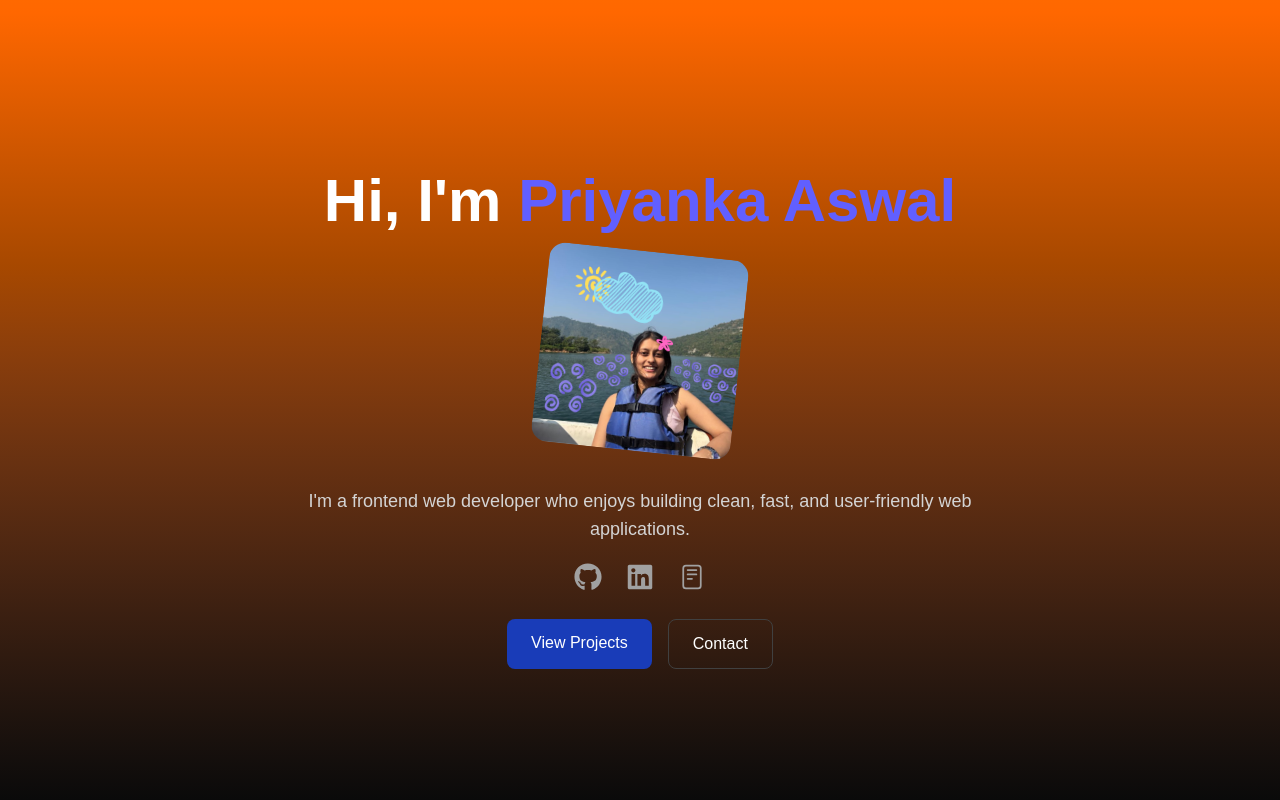
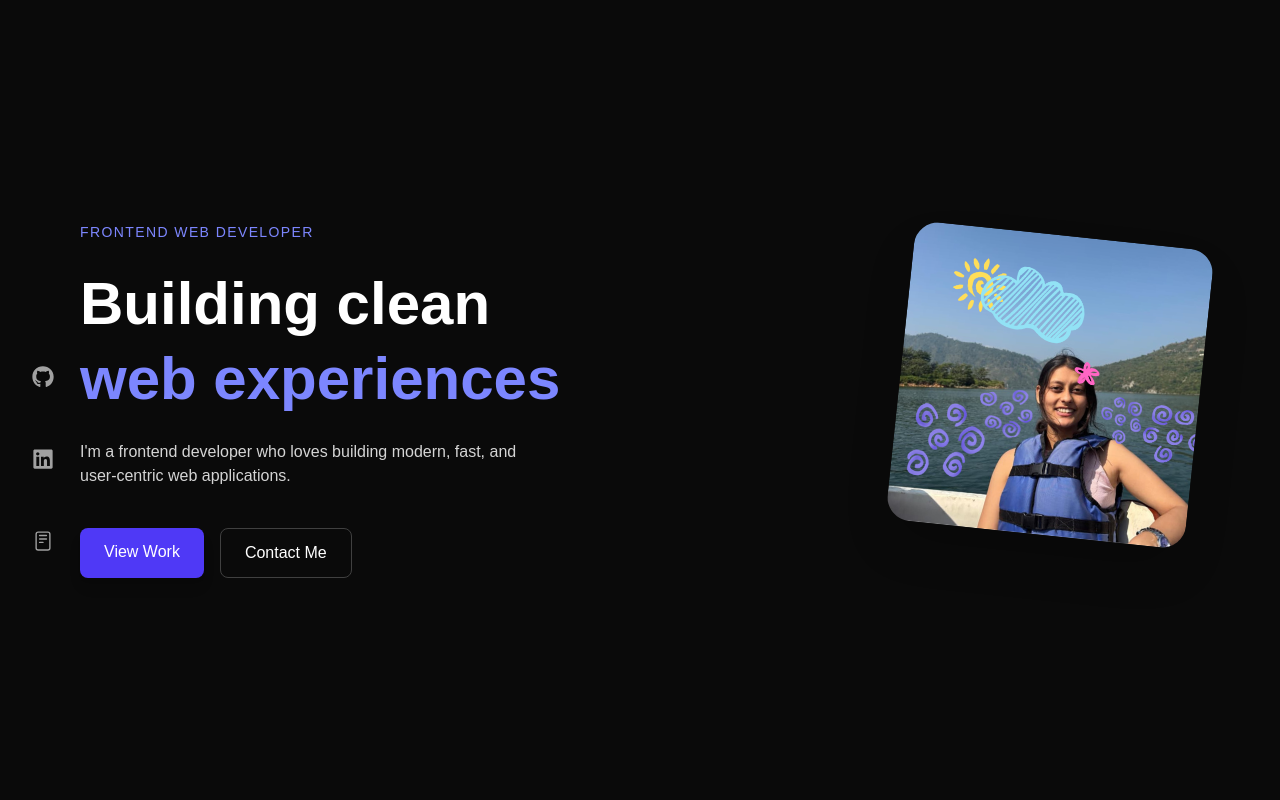
Before and after one commit to Priyankaadev/Portfolio-nextjs, a Next.js app: page / in a window 1280 px wide. Shown: the top 800 px of the page. Built offline with nearby package versions, Linux system fonts and the light colour scheme.

Commit message:
modified the hero section

```diff
--- a/src/components/Contact.tsx
+++ b/src/components/Contact.tsx
@@ -5,7 +5,7 @@ import { FaGithub, FaLinkedin, FaEnvelope } from "react-icons/fa";
 
 export default function Contact() {
   return (
-    <section id="contact" className="py-24 text-center">
+    <section id="contact" className="py-15 text-center">
       {/* Heading */}
       <motion.h2
         initial={{ opacity: 0, y: 20 }}
@@ -14,7 +14,7 @@ export default function Contact() {
         viewport={{ once: true }}
         className="text-3xl md:text-4xl font-bold"
       >
-        Let’s Work Together
+        Let's Work Together
       </motion.h2>
 
       {/* Subtext */}
--- a/src/components/Hero.tsx
+++ b/src/components/Hero.tsx
@@ -1,57 +1,96 @@
-import Image from "next/image"
-import { socials } from "../data/social"
+"use client";
 
+import Image from "next/image";
+import { socials } from "../data/social";
+import { motion } from "framer-motion";
 
 const Hero = () => {
   return (
-   <section className="min-h-screen flex  justify-center bg-gradient-to-b from-orange-500 to-neutral-950
- flex-col items-center text-center px-6">
+    <section className="relative min-h-screen grid grid-cols-1 md:grid-cols-2 items-center px-6 md:px-20 overflow-hidden">
 
+      {/* Background */}
+      <div className="absolute inset-0 -z-10 bg-gradient-to-br from-orange-500/20 via-neutral-950 to-neutral-950" />
+      <div className="absolute top-1/2 right-1/4 w-[500px] h-[500px] bg-indigo-500/20 blur-[140px] rounded-full -z-10" />
 
-    <h1 className="text-3xl md:text-6xl font-bold mt-10">
-        Hi, I'm <span className="text-indigo-500">Priyanka Aswal</span>
+      {/* LEFT CONTENT */}
+      <motion.div
+        initial={{ opacity: 0, x: -60 }}
+        animate={{ opacity: 1, x: 0 }}
+        transition={{ duration: 0.8 }}
+        className="space-y-6"
+      >
+        <p className="text-indigo-400 tracking-widest uppercase text-sm">
+          Frontend Web Developer
+        </p>
+
+        <h1 className="text-4xl md:text-6xl font-extrabold leading-tight">
+          Building clean <br />
+          <span className="text-indigo-400">web experiences</span>
         </h1>
 
-<Image alt="photo" src='/profile.png' width={200} height={400} className="rounded-2xl rotate-6 m-5 "/>
-
-    <p className="mt-4 max-w-2xl text-lg text-neutral-300">
-        I'm a frontend web developer who enjoys building clean, fast, and user-friendly web applications.
+        <p className="max-w-md text-neutral-300">
+         I'm a frontend developer who loves building modern, fast, and user-centric web applications.
         </p>
 
-{/* SOCIAL ICONS */}
-<div className="m-5 flex gap-6">
-    {socials.map((social)=>{
-        const Icon = social.icon;
-        return(
-            <a key={social.name}
-            href={social.href}
-            target="_blank"
-            rel="noopener noreferrer"
-            className="text-neutral-400 hover:text-white transition-all duration-200"
-            >
-                <Icon size={28} />
-            </a>
-        )
-    })}
-</div>
-
-    <div className="mt-2 flex gap-4">
+        {/* CTA */}
+        <div className="flex gap-4 pt-4">
           <a
             href="#projects"
-        className="px-6 py-3 rounded-lg bg-blue-800 hover:bg-blue-700 transition"
+            className="px-6 py-3 rounded-lg bg-indigo-600 hover:bg-indigo-500 transition shadow-lg"
           >
-            View Projects
+            View Work
           </a>
+
           <a
             href="#contact"
             className="px-6 py-3 rounded-lg border border-neutral-700 hover:bg-neutral-800 transition"
           >
-            Contact
+            Contact Me
           </a>
         </div>
+      </motion.div>
 
+      {/* RIGHT IMAGE */}
+      <motion.div
+        initial={{ opacity: 0, x: 60 }}
+        animate={{ opacity: 1, x: 0 }}
+        transition={{ delay: 0.2, duration: 0.8 }}
+        className="relative flex justify-center md:justify-end mt-10 md:mt-0"
+      >
+        <motion.div
+          animate={{ y: [0, -15, 0] }}
+          transition={{ repeat: Infinity, duration: 4 }}
+          className="relative"
+        >
+          <Image
+            src="/profile.png"
+            alt="Priyanka Aswal"
+            width={300}
+            height={300}
+            className="rounded-3xl shadow-2xl rotate-6"
+          />
+        </motion.div>
+      </motion.div>
+
+      {/* SOCIALS – VERTICAL (UNIQUE TOUCH) */}
+      <div className="hidden md:flex flex-col gap-15 absolute left-8 bottom-62">
+        {socials.map((social) => {
+          const Icon = social.icon;
+          return (
+            <a
+              key={social.name}
+              href={social.href}
+              target="_blank"
+              rel="noopener noreferrer"
+              className="text-neutral-400 hover:text-white transition hover:scale-110"
+            >
+              <Icon size={22} />
+            </a>
+          );
+        })}
+      </div>
     </section>
-  )
-}
+  );
+};
 
-export default Hero
+export default Hero;
```
Lines whose indentation alone changed are shown as unchanged.
